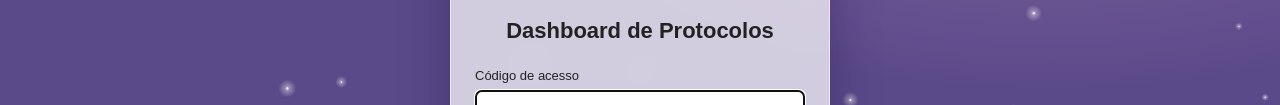
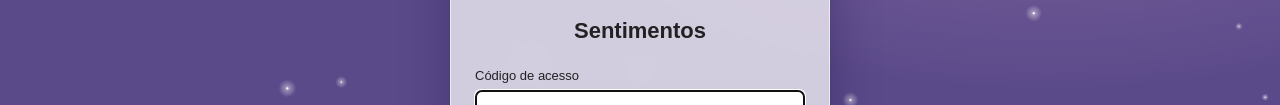
Before and after one commit to 2ripetrolina/dashboard-protocolos, a plain HTML site: page index.html in a window 1280 px wide. Shown: the part 339-444 px from the top of the page. Drawn offline with nearby package versions, Linux system fonts and the light colour scheme; no server answers.

Commit message:
Renomeia o painel para Sentimentos
Co-Authored-By: Claude Opus 5.5 <noreply@anthropic.com>

```diff
--- a/index.html
+++ b/index.html
@@ -5,7 +5,7 @@
 <meta charset="utf-8">
 <meta http-equiv="Content-Security-Policy" content="default-src 'none'; script-src 'sha256-JZpkxadFHE+WFw2HNmKgq3EHyz1G1hV2ncrrip/ww3g=' https://cdn.jsdelivr.net/npm/echarts@5.5.1/; style-src 'self' 'unsafe-inline'; img-src 'self' data: blob:; connect-src https://script.google.com https://script.googleusercontent.com; base-uri 'none'; form-action 'none'; object-src 'none'; upgrade-insecure-requests">
 <meta name="viewport" content="width=device-width, initial-scale=1">
-<title>Dashboard de Protocolos</title>
+<title>Sentimentos</title>
 <meta name="referrer" content="no-referrer">
 <!-- integrity: o navegador recusa o arquivo se o CDN for adulterado -->
 <script src="https://cdn.jsdelivr.net/npm/echarts@5.5.1/dist/echarts.min.js"
@@ -185,7 +185,7 @@
     <time class="hora" id="rel-hora"></time>
     <span class="data" id="rel-data"></span>
   </div>
-  <h1>Dashboard de Protocolos</h1>
+  <h1>Sentimentos</h1>
 
   <div class="controles">
     <form id="form-login" class="controles">
```
Also changed, not shown: 1 other file.
